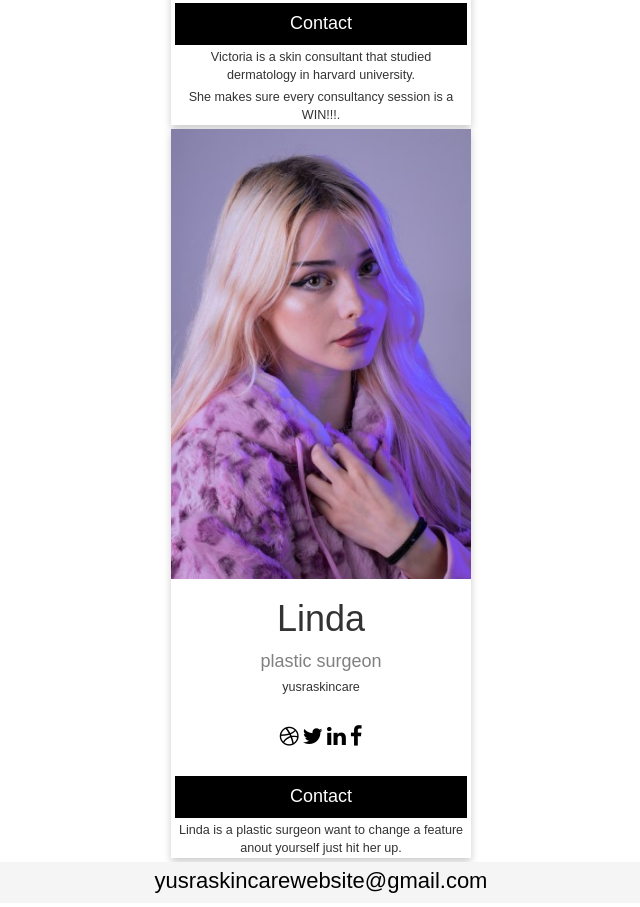
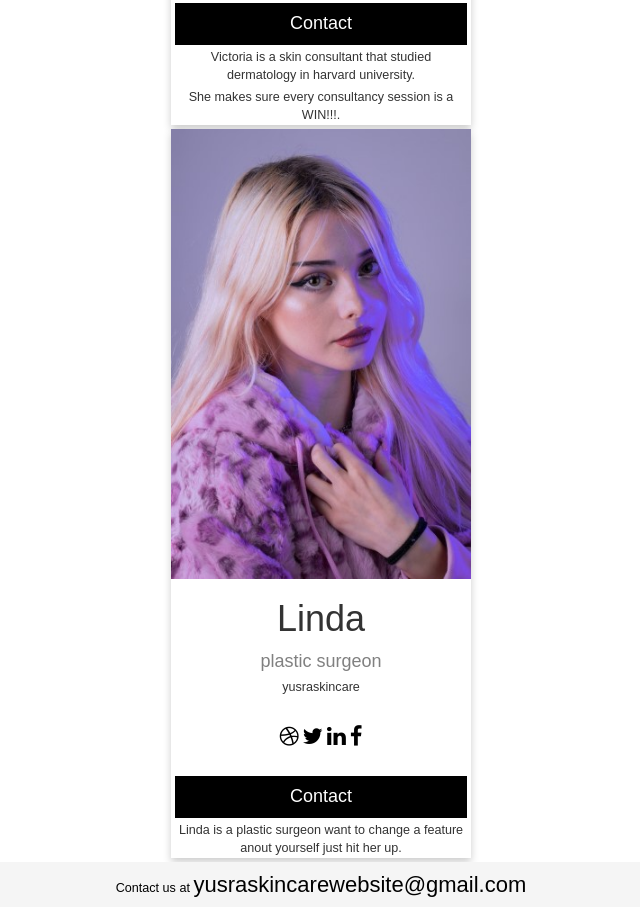
Before and after one commit to yusrafalmatabukar-web/yusraskincare, a plain HTML site: page team.html in a window 1280 px wide. Shown: the part 1602-2509 px from the top of the page, without its empty margins (319-959 px from the left). Drawn offline with nearby package versions, Linux system fonts and the light colour scheme.

Commit message:
update first

```diff
--- a/team.html
+++ b/team.html
@@ -37,7 +37,7 @@ footer {
   text-align: center;
   padding: 3px;
   background-color: whitesmoke;
-  color: white;
+  color: black;
 }
 </style>
   <style>
@@ -215,6 +215,6 @@ body {
 <script src="js script.js"></script>
 
     <footer>
-  <a href="mailto:hege@example.com">yusraskincarewebsite@gmail.com</a></p>
+  <p>Contact us at <a href="mailto:yusraskincarewebsite@gmail.com">yusraskincarewebsite@gmail.com</a></p>
     </footer>
 </html>
```
Also changed, not shown: index.html (+2 -2 lines), services.html (+32 -29 lines).
